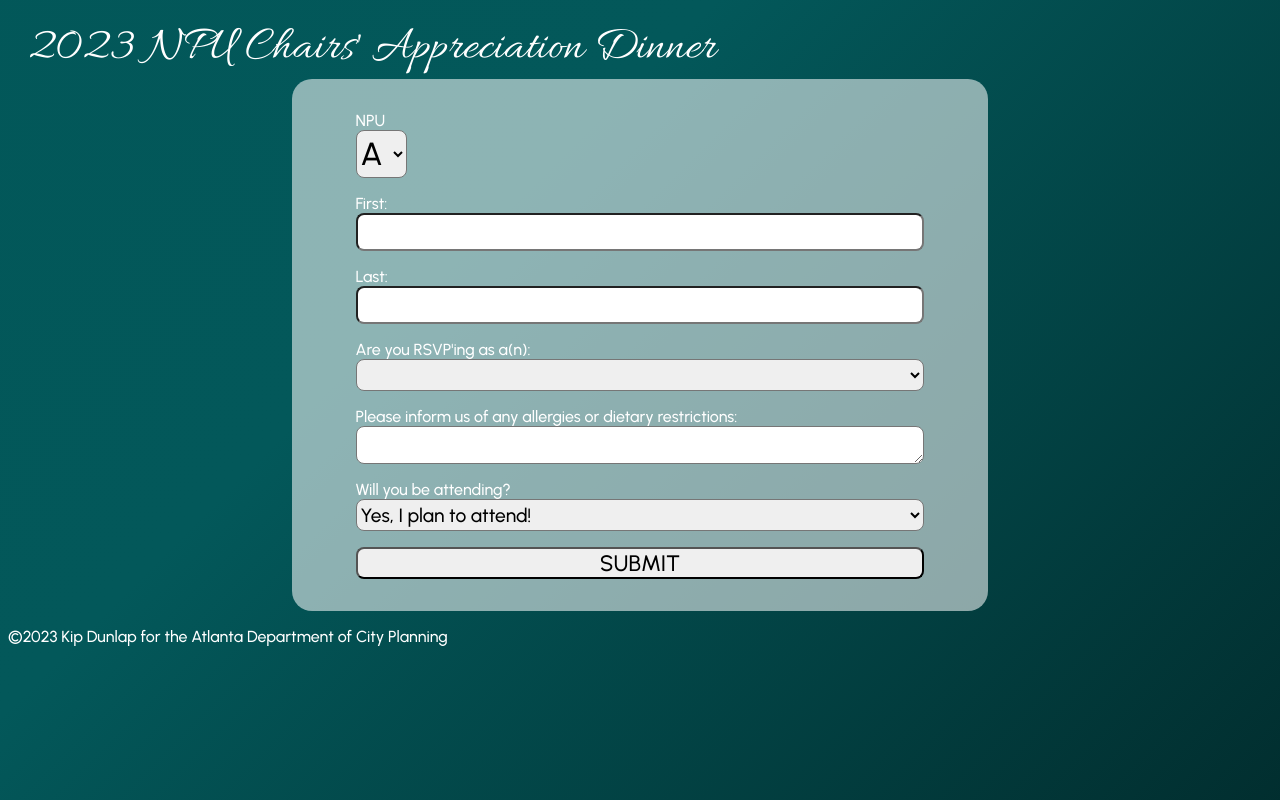
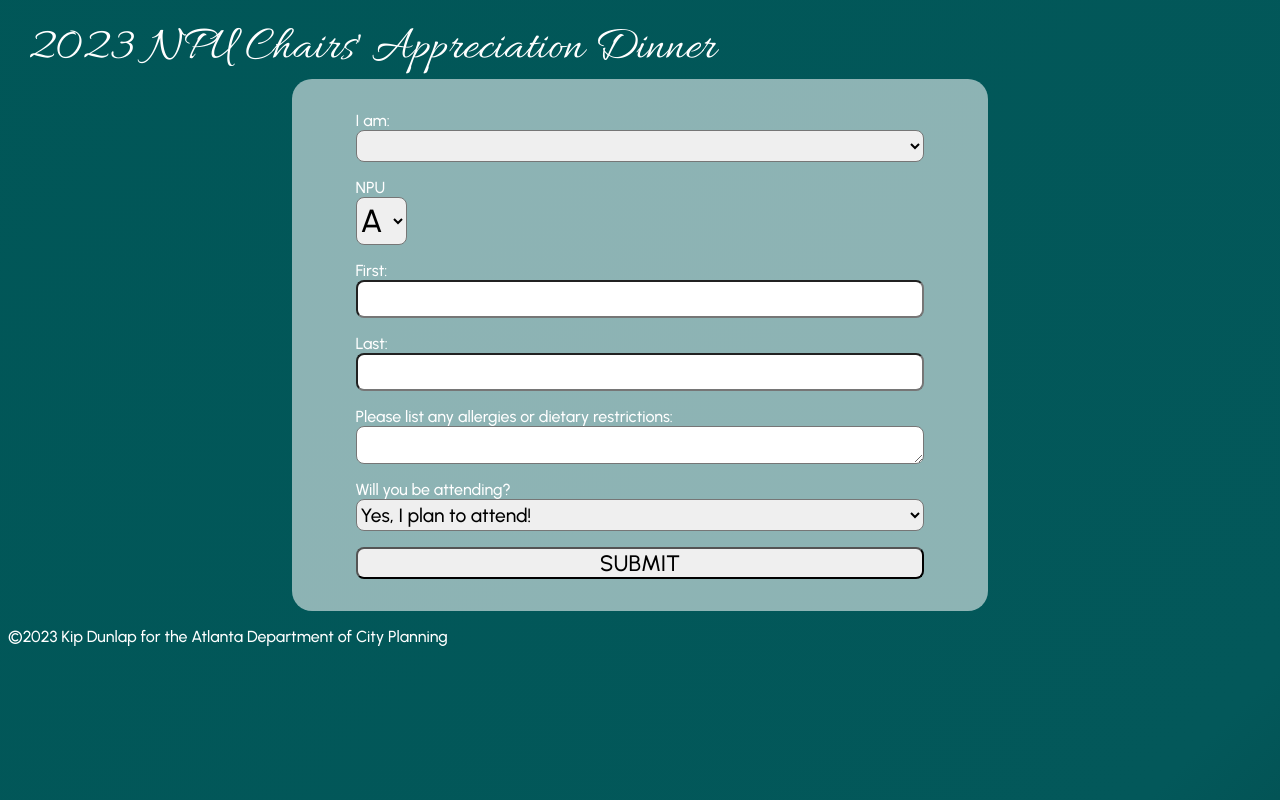
Before and after one commit to UrbaneD0ge/NPU-RSVP, a SvelteKit app: page /RSVP in a window 1280 px wide. Built offline with nearby package versions, Linux system fonts and the light colour scheme.

Commit message:
aligning with venue details

```diff
--- a/src/app.html
+++ b/src/app.html
@@ -26,7 +26,7 @@
 	html {
 		background: linear-gradient(-45deg, #000c0c, #03585a, #005657, #6ed4d6);
 		background-size: 600vh 400%;
-		animation: gradient 15s ease infinite;
+		animation: gradient 30s ease infinite;
 		color: white;
 	}
 
--- a/src/routes/RSVP/+page.svelte
+++ b/src/routes/RSVP/+page.svelte
@@ -15,6 +15,15 @@
 
 <div class="card">
   <form method="POST" use:enhance>
+    <label for="ROLE">I am:</label>
+    <select name="ROLE" id="ROLE" bind:value={ROLE}>
+      <option selected disabled />
+      <option value="Chair">An NPU Chair</option>
+      <option value="Officer">An NPU Officer</option>
+      <option value="CM">A City Council Member or staff</option>
+    </select>
+
+    {#if ROLE !== 'CM'}
       <label for="NPU">NPU</label>
       <select name="NPU" id="NPU">
         <option value="A">A</option>
@@ -44,6 +53,7 @@
         <option value="Y">Y</option>
         <option value="Z">Z</option>
       </select>
+    {/if}
 
     <label for="FNAME">First:</label>
     {#if form?.missing}
@@ -57,23 +67,13 @@
     {/if}
     <input type="text" name="LNAME" id="LNAME" required />
 
-    <label for="ROLE">Are you RSVP'ing as a(n):</label>
-    <select name="ROLE" id="ROLE" bind:value={ROLE}>
-      <option selected disabled />
-      <option value="Chair">NPU Chair</option>
-      <option value="Officer">NPU Officer</option>
-      <option value="CM">City Council Member or staff</option>
-    </select>
-
     <!-- only show GUEST field if ROLE is Chair -->
     {#if ROLE == 'Chair'}
       <label for="GUEST">The name of your Guest:</label>
       <input type="text" name="GUEST" id="GUEST" />
     {/if}
 
-    <label for="DIET"
-      >Please inform us of any allergies or dietary restrictions:</label
-    >
+    <label for="DIET">Please list any allergies or dietary restrictions:</label>
     <textarea name="DIET" id="DIET" />
 
     <label for="RSVPd">Will you be attending?</label>
```
Also changed, not shown: src/routes/success/+page.svelte (+9 -3 lines). Lines whose indentation alone changed are shown as unchanged.
